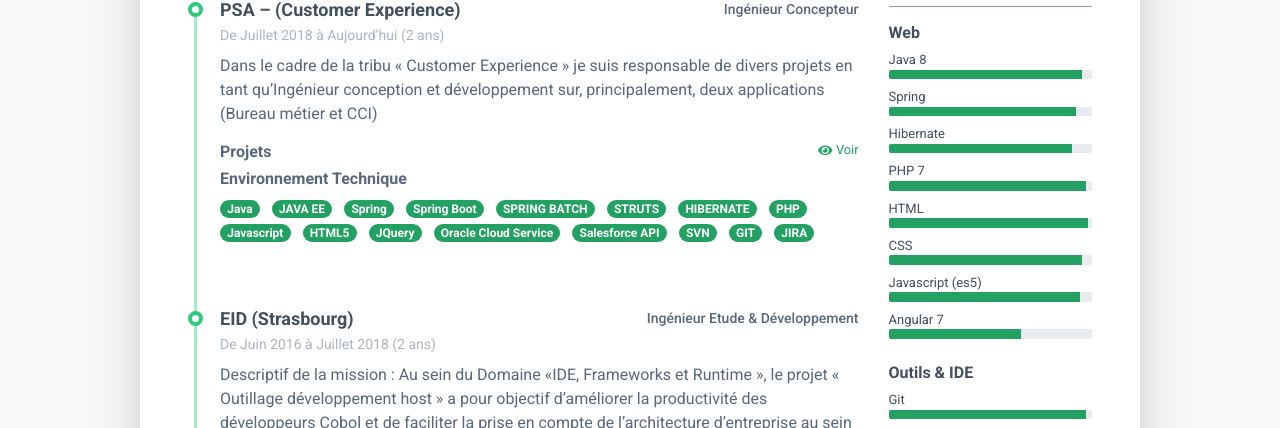
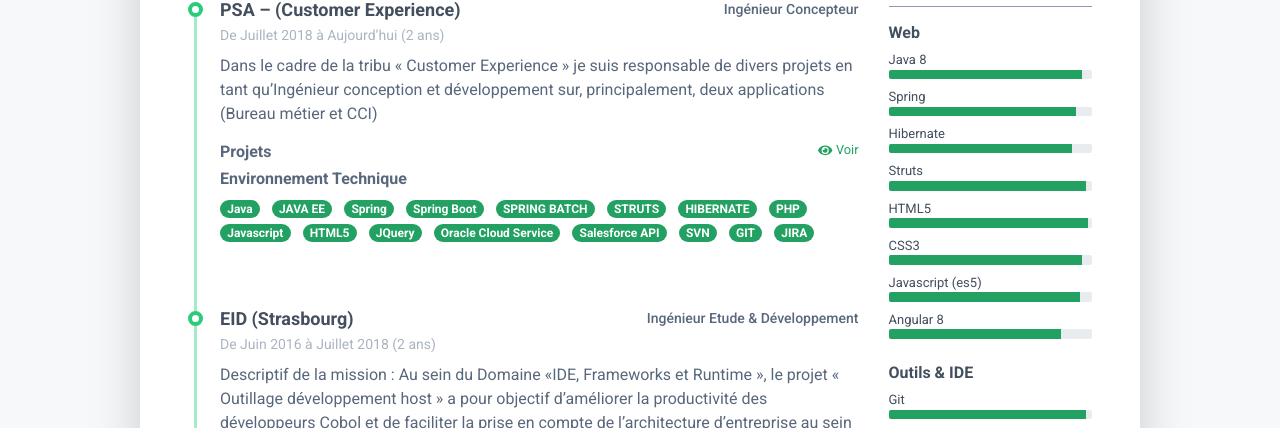
Before and after one commit to elkolotfi/elkolotfi.github.io, a Jekyll site: the page built from index.markdown, in a window 1280 px wide and 900 px high, scrolled down 578 px. Shown: the part 97-525 px from the top of the window. Built offline with Jekyll 4.4.1, drawn with Linux system fonts in a browser that asks for light colours; nearby versions of some CDN libraries.

Commit message:
update data

```diff
--- a/_data/cv.json
+++ b/_data/cv.json
@@ -15,11 +15,11 @@
         {"name": "Java 8", "level": 95},
         {"name": "Spring", "level": 92},
         {"name": "Hibernate", "level": 90},
-        {"name": "PHP 7", "level": 97},
-        {"name": "HTML", "level": 98},
-        {"name": "CSS", "level": 95},
+        {"name": "Struts", "level": 97},
+        {"name": "HTML5", "level": 98},
+        {"name": "CSS3", "level": 95},
         {"name": "Javascript (es5)", "level": 94},
-        {"name": "Angular 7", "level": 65}
+        {"name": "Angular 8", "level": 85}
       ]
     },
     {
```
